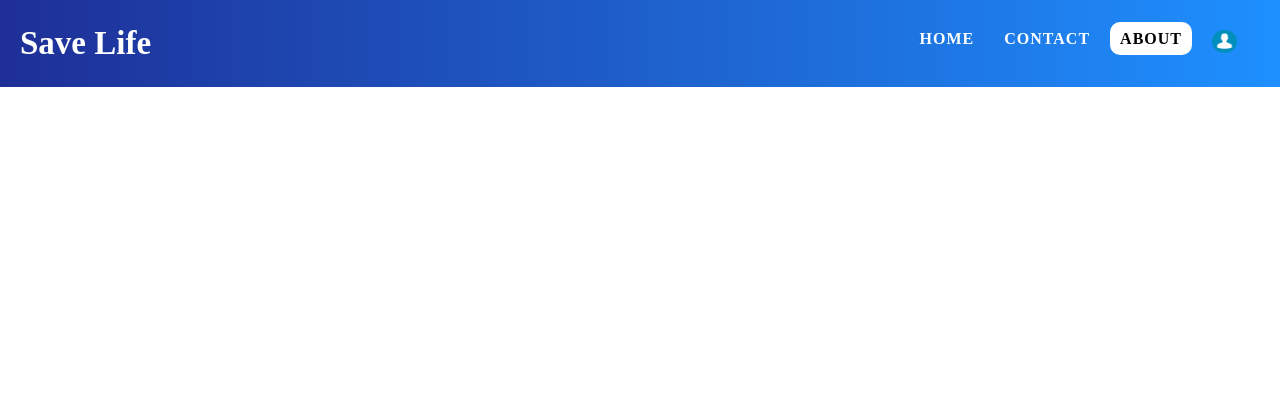
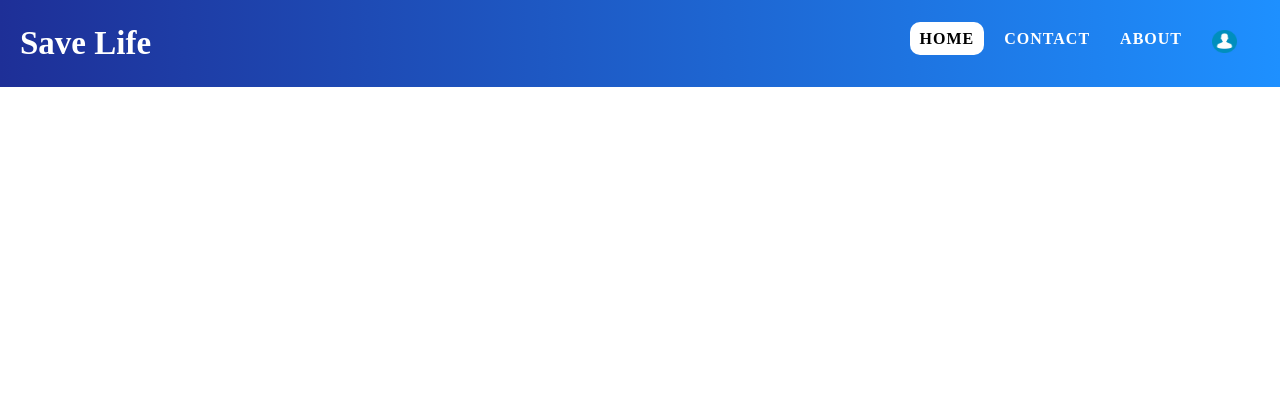
Before and after one commit to tejasborse123/Donation_Website, a PHP site: page /about.html in a window 1280 px wide. Shown: the top 420 px of the page. Run offline with PHP 8.4, Linux system fonts and the light colour scheme.

Commit message:
alignment issue

```diff
--- a/about.html
+++ b/about.html
@@ -6,7 +6,7 @@
   <meta name="viewport" content="width=device-width, initial-scale=1.0">
 </head>
   <body>
-    <div id="container">
+     <div class="mcontainer">
     <!---Navigation Bar -->
 
     <div class="togglearea">
@@ -21,13 +21,12 @@
 
        <div class="logo"><label id="lg">Save Life</label></div>
         <ul>
-           <li><a href="index.html"> Home</a></li>
+           <li><a class="active" href="#"> Home</a></li>
            <li><a href="contact.html"> Contact</a></li>
-           <li><a class="Active" href="about.html"> About</a></li>
+           <li><a href="about.html"> About</a></li>
            <li><a class="img1" href="profile.html"><img src="images/usracc.png" alt="account" width="25" height="23" ></a></li>
         </ul>
       </div>
-     </div>
 </body>
 
 <footer class="Footer">
--- a/profile.css
+++ b/profile.css
@@ -5,4 +5,5 @@
     align-items: center;
     text-align: center;
     transition: background-color 2s ease-out 100ms;
+
 }
--- a/profile.html
+++ b/profile.html
@@ -6,7 +6,7 @@
   <meta name="viewport" content="width=device-width, initial-scale=1.0">
 </head>
   <body>
-    <div id="container">
+    <div id="mcontainer">
     <!---Navigation Bar -->
 
     <div class="togglearea">
```
